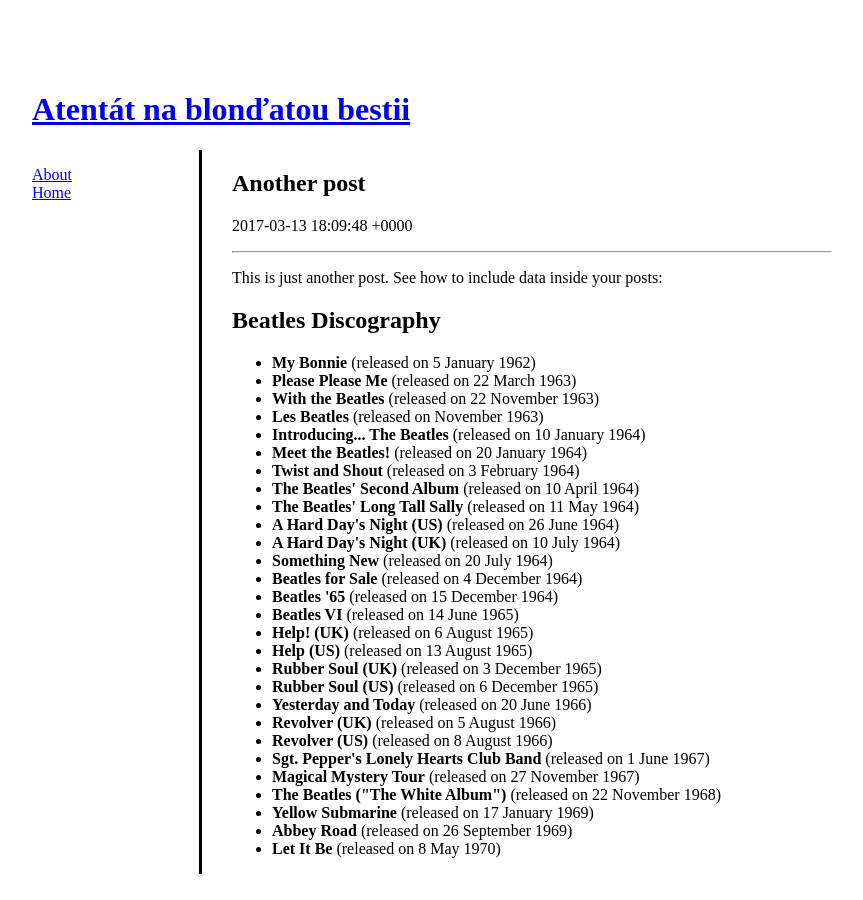
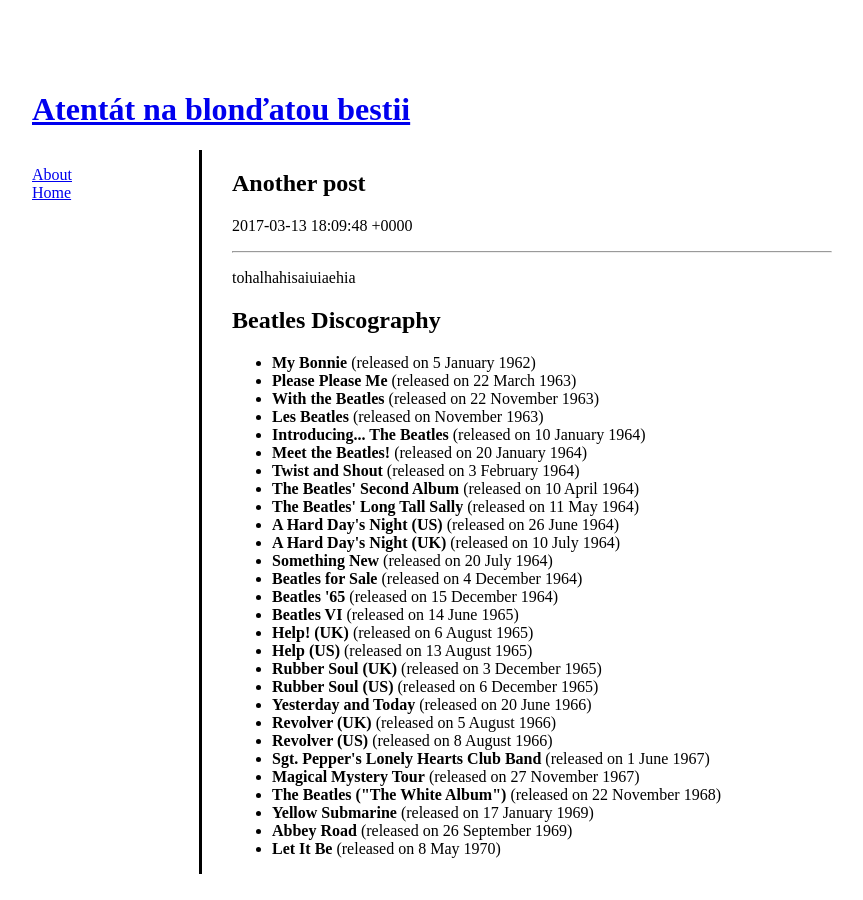
Before and after one commit to hroskovaivana/learnjekyll, a Jekyll site: the page built from _posts/2017-03-17-another-post.md, in a window 1280 px wide. Shown: the whole page, without its empty margins (208-1071 px from the left). Built offline with Jekyll 4.4.1, drawn with Linux system fonts in a browser that asks for light colours.

Commit message:
learn jekyll

```diff
--- a/_posts/2017-03-17-another-post.md
+++ b/_posts/2017-03-17-another-post.md
@@ -7,8 +7,7 @@ tags:
     - data
 ---
 
-This is just another post. See how to include data inside your posts:
-
+tohalhahisaiuiaehia
 ## Beatles Discography
 
 <ul>
```
